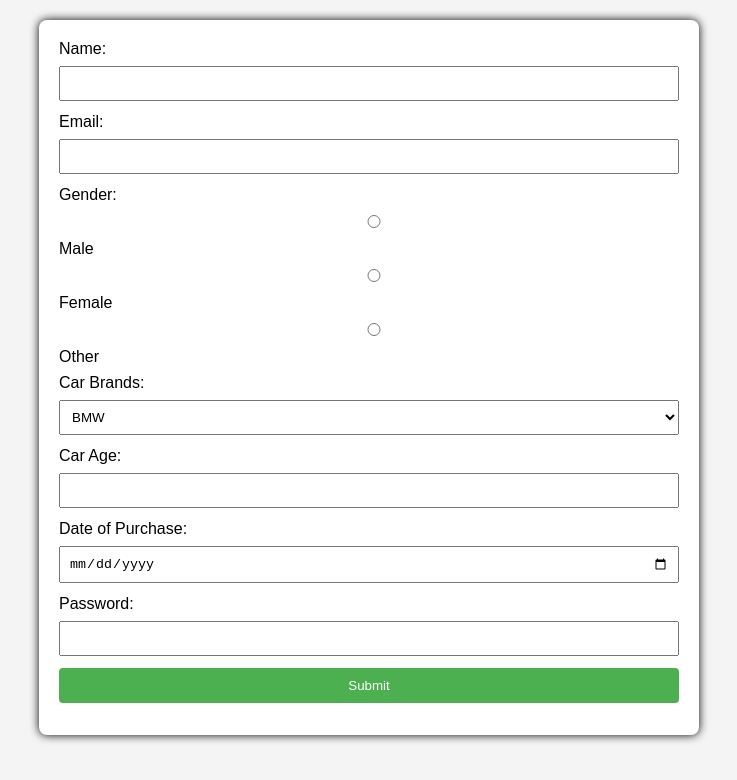
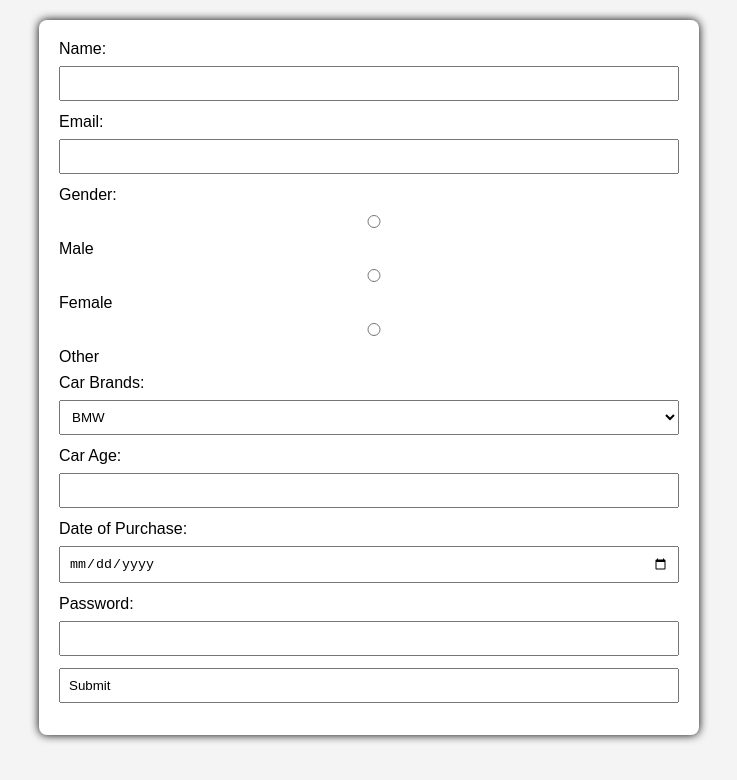
Before and after one commit to acciojob/car-insurance-form-Ran3022, a website: page main.html in a window 1280 px wide. Shown: the whole page, without its empty margins (271-1008 px from the left). Drawn offline with Linux system fonts and the light colour scheme.

Commit message:
created a submission

```diff
--- a/main.html
+++ b/main.html
@@ -35,7 +35,7 @@
         <label for="password">Password:</label>
         <input type="password" id="password" name="password" required>
 
-        <input type='submit' value="Submit">
+        <input button[type='submit'] value="Submit">
     </form>
 
 	<!-- the entire body must be written by student -->
```
